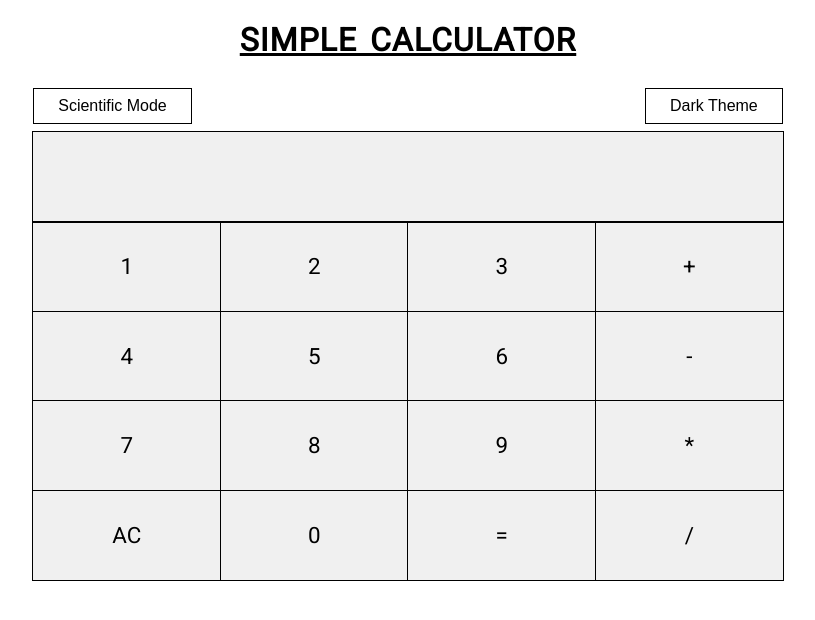
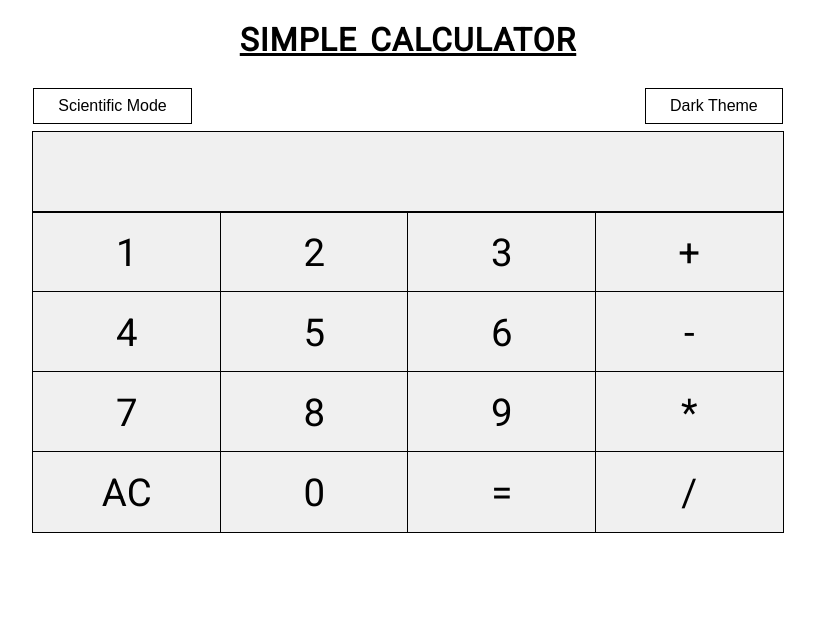
Before and after one commit to imcontrive/EngagePulse, a React (Create React App) app: page / in a window 1280 px wide. Shown: the top 620 px of the page, without its empty margins (232-1047 px from the left). Built offline with nearby package versions, Linux system fonts and the light colour scheme.

Commit message:
add all features

```diff
--- a/src/calculator.css
+++ b/src/calculator.css
@@ -1,10 +1,10 @@
 .button-wrapper {
-  height: 4em;
+  height: 5rem;
   display: flex;
   justify-content: center;
   align-items: center;
   font-weight: lighter;
-  font-size: 1.4em;
+  font-size: 2.4rem;
   flex: 1;
 }
 .light-mode {
@@ -31,22 +31,22 @@
 
 /* Clear Button */
 .clear-btn {
-  height: 4em;
+  height: 5rem;
   display: flex;
   justify-content: center;
   align-items: center;
   font-weight: lighter;
-  font-size: 1.4em;
+  font-size: 2.4rem;
   flex: 1;
 }
 
 /* Input */
 .input {
-  height: 4em;
+  height: 5rem;
   display: flex;
   justify-content: flex-end;
   align-items: center;
   font-weight: bold;
-  font-size: 1.4em;
+  font-size: 4.4rem;
   padding: 0.5rem 1rem;
 }
--- a/src/components/Display.js
+++ b/src/components/Display.js
@@ -2,15 +2,17 @@ import React, { Component } from "react";
 import { Button } from "./Button";
 import { Input } from "./Input";
 import { ClearButton } from "./ClearButton";
-import { evaluate } from "mathjs";
+import { evaluate, sqrt } from "mathjs";
 import "../calculator.css";
 
 export default class Display extends Component {
   state = {
     input: "",
-    style: "",
     darkMode: false,
-    isScien: ""
+    signMode: false,
+    arg1: "",
+    opt: "",
+    arg2: ""
   };
   componentDidMount() {
     const savedMode = JSON.parse(localStorage.getItem("dark"));
@@ -19,23 +21,162 @@ export default class Display extends Component {
     }
   }
 
+  isDigit(n) {
+    return !isNaN(Number(n));
+  }
+
   addToInput = val => {
-    this.setState({ input: this.state.input + val });
+    const { arg1, opt, arg2 } = this.state;
+    val = String(val);
+    if (!arg1) {
+      this.setState({ arg1: val }, () => this.displayInp());
+      return;
+    }
+    if (arg1 && !opt) {
+      if (this.isDigit(val)) {
+        this.setState({ arg1: this.state.arg1 + val }, () => this.displayInp());
+      } else {
+        this.setState({ opt: val }, () => this.displayInp());
+      }
+      return;
+    }
+    if (arg1 && opt && !arg2) {
+      if (this.isDigit(val)) {
+        this.setState({ arg2: val }, () => this.displayInp());
+      } else {
+        this.setState({ opt: val }, () => this.displayInp());
+      }
+    }
+    if (arg1 && opt && arg2) {
+      if (this.isDigit(val)) {
+        this.setState({ arg2: this.state.arg2 + val }, () => this.displayInp());
+      } else {
+        this.setState(
+          {
+            opt: val,
+            arg1: String(evaluate(`${arg1}${opt}${arg2}`)),
+            arg2: ""
+          },
+          () => this.displayInp()
+        );
+      }
+    }
+  };
+
+  displayInp = () => {
+    const { arg1, arg2 } = this.state;
+    if (arg2) {
+      this.setState({ input: this.state.arg2 });
+    }
+    if (!arg2 && arg1) {
+      this.setState({ input: this.state.arg1 });
+    }
+    if (!arg2 && !arg1) {
+      this.setState({ input: "0" });
+    }
   };
 
   handleEqual = () => {
-    this.setState({ input: evaluate(this.state.input) });
+    const { arg1, opt, arg2 } = this.state;
+
+    if (arg2) {
+      this.setState(
+        {
+          arg1: String(evaluate(`${arg1}${opt}${arg2}`)),
+          arg2: ""
+        },
+        () => this.displayInp()
+      );
+    }
+    if (!arg2 && arg1) {
+      this.setState({ opt: "" }, () => this.displayInp());
+    }
   };
 
   setDarkMode = () => {
     this.setState({ darkMode: !this.state.darkMode });
     localStorage.setItem("dark", JSON.stringify(!this.state.darkMode));
   };
+  setSignMode = () => {
+    this.setState({ signMode: !this.state.signMode });
+  };
+
+  processPlusMinusToggle = () => {
+    const { input } = this.state;
+    if (input) {
+      const newData = parseFloat(input) * -1;
+      this.setState({ arg1: String(newData) }, () => this.displayInp());
+    }
+  };
+
+  processPoint = () => {
+    const { input } = this.state;
+    var dot = ".";
+    console.log("pp", input, input && input.includes(dot));
+    if (input && !input.includes(dot)) {
+      const newData = String(input + ".");
+      console.log(this.state.agr2, "inside in point", newData);
+      if (this.state.arg2) {
+        console.log("change arg 2", this.state.agr2);
+        this.setState({ arg2: String(newData) }, () => this.displayInp());
+      } else {
+        console.log("change arg 1", this.state.agr2);
+        this.setState({ arg1: String(newData) }, () => this.displayInp());
+      }
+    }
+  };
+  processSquareRoot = () => {
+    const { input } = this.state;
+    if (input) {
+      const newData = sqrt(input);
+      this.setState({ arg1: String(newData) }, () => this.displayInp());
+    }
+  };
+  processSquare = () => {
+    const { input } = this.state;
+    if (input) {
+      const newData = input * input;
+      console.log(newData, "new Sq");
+      this.setState({ arg1: String(newData) }, () => this.displayInp());
+    }
+  };
+  processUnknownKey = val => {
+    console.error("processUnknownKey", val);
+  };
+  //Logic for scientific Mode
+  processFunctionKey(val) {
+    switch (val) {
+      case "±":
+        // console.log(val, "process");
+        this.processPlusMinusToggle(val);
+        break;
+      case ".":
+        this.processPoint();
+        break;
+      case "X2":
+        this.processSquare();
+        break;
+      case "√":
+        this.processSquareRoot();
+        break;
+      default:
+        this.processUnknownKey(val);
+    }
+  }
 
   render() {
+    console.log(
+      this.state.input,
+      "||",
+      this.state.arg1,
+      "||",
+      this.state.opt,
+      "||",
+      this.state.arg2
+    );
     const { darkMode } = this.state;
     const isNormal = [1, 2, 3, "+", 4, 5, 6, "-", 7, 8, 9, "*"];
-    // const themes = ["Light Theme", "Dark Theme"];
+    const signModeArr = ["±", ".", "√", "X2"];
     return (
       <div className={`${darkMode ? " is-parant-wrapper dark" : "light"}`}>
         <div className="wrapper">
@@ -75,13 +216,27 @@ export default class Display extends Component {
                 ))}
               </div>
               <div className="row">
+                {this.state.signMode
+                  ? signModeArr.map((val, i) => (
+                      <Button
+                        key={val}
+                        theme={darkMode ? "dark-mode" : "light-mode"}
+                        handleClick={() => this.processFunctionKey(val)}
+                      >
+                        {val}
+                      </Button>
+                    ))
+                  : ""}
+              </div>
+              <div className="row">
                 <ClearButton
                   theme={darkMode ? "dark-mode" : "light-mode"}
-                  handleClear={() => this.setState({ input: "" })}
+                  handleClear={() =>
+                    this.setState({ input: "", arg1: "", arg2: "", opt: "" })
+                  }
                 >
                   AC
                 </ClearButton>
-                {/* <Button handleClick={this.addToInput}>.</Button> */}
                 <Button
                   theme={darkMode ? "dark-mode" : "light-mode"}
                   handleClick={this.addToInput}
```
